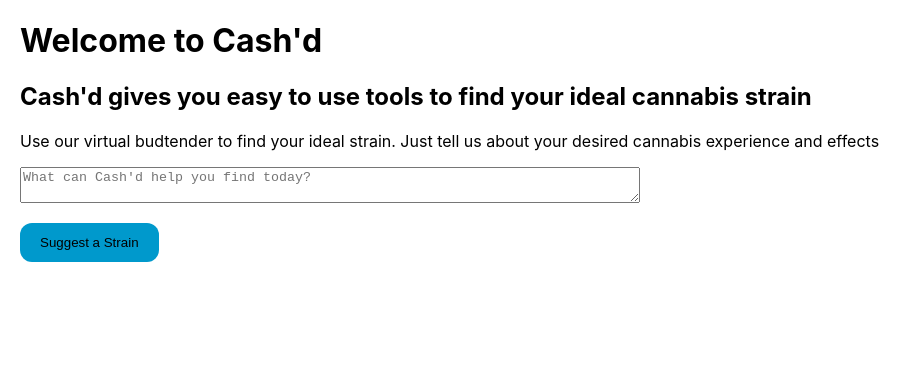
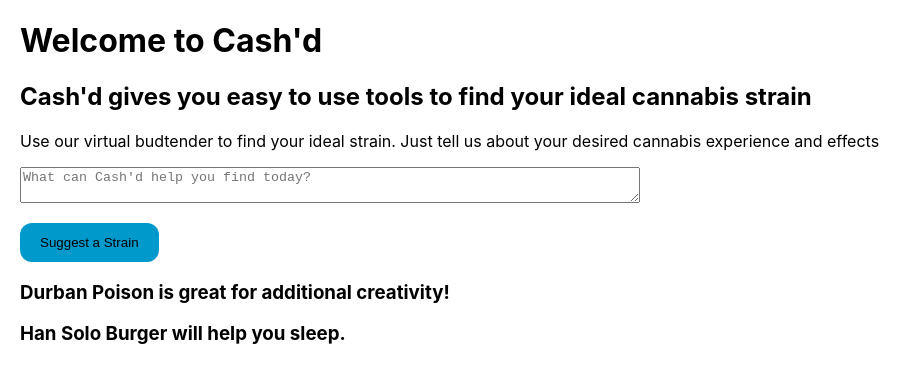
Before and after one commit to dawnkelly09/cashd-app-v1, a React (Create React App) app: page / in a window 1280 px wide. Shown: the top 382 px of the page, without its empty margins (0-922 px from the left). Built offline with nearby package versions, Linux system fonts and the light colour scheme.

Commit message:
adding suggestions and suggestion components

```diff
--- a/src/components/Suggestion.js
+++ b/src/components/Suggestion.js
@@ -0,0 +1,9 @@
+const Suggestion = ({ suggestion }) => {
+  return (
+    <div className='suggestion'>
+        <h3>{suggestion.text}</h3>
+    </div>
+  )
+}
+
+export default Suggestion
--- a/src/components/Suggestions.js
+++ b/src/components/Suggestions.js
@@ -1,10 +1,10 @@
+import Suggestion from "./Suggestion"
+
 const Suggestions = ({ suggestions }) => {
-
-
   return (
     <>
       {suggestions.map((suggestion) => (
-        <p key={suggestions.id}>{suggestions.text}</p>
+        <Suggestion key={suggestions.id} suggestion={suggestion} />
       ))}
     </>
   )
```
